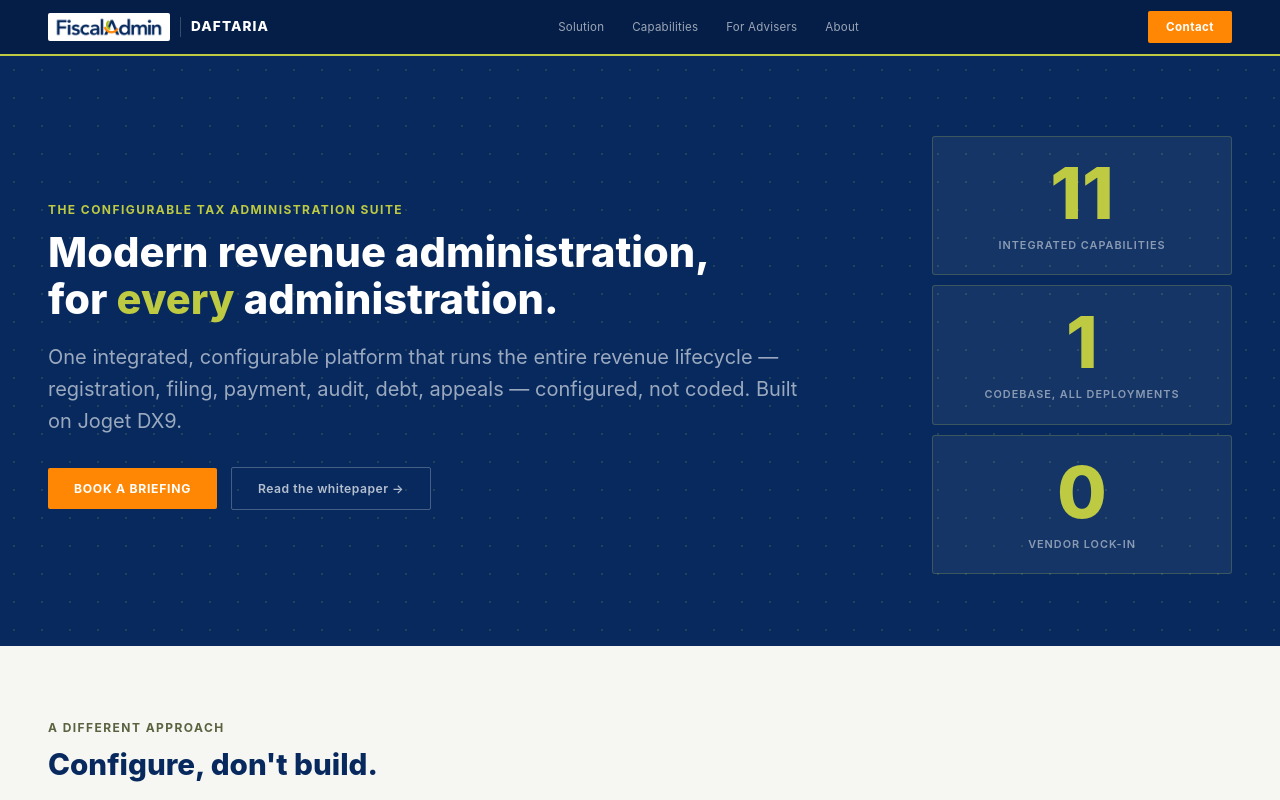
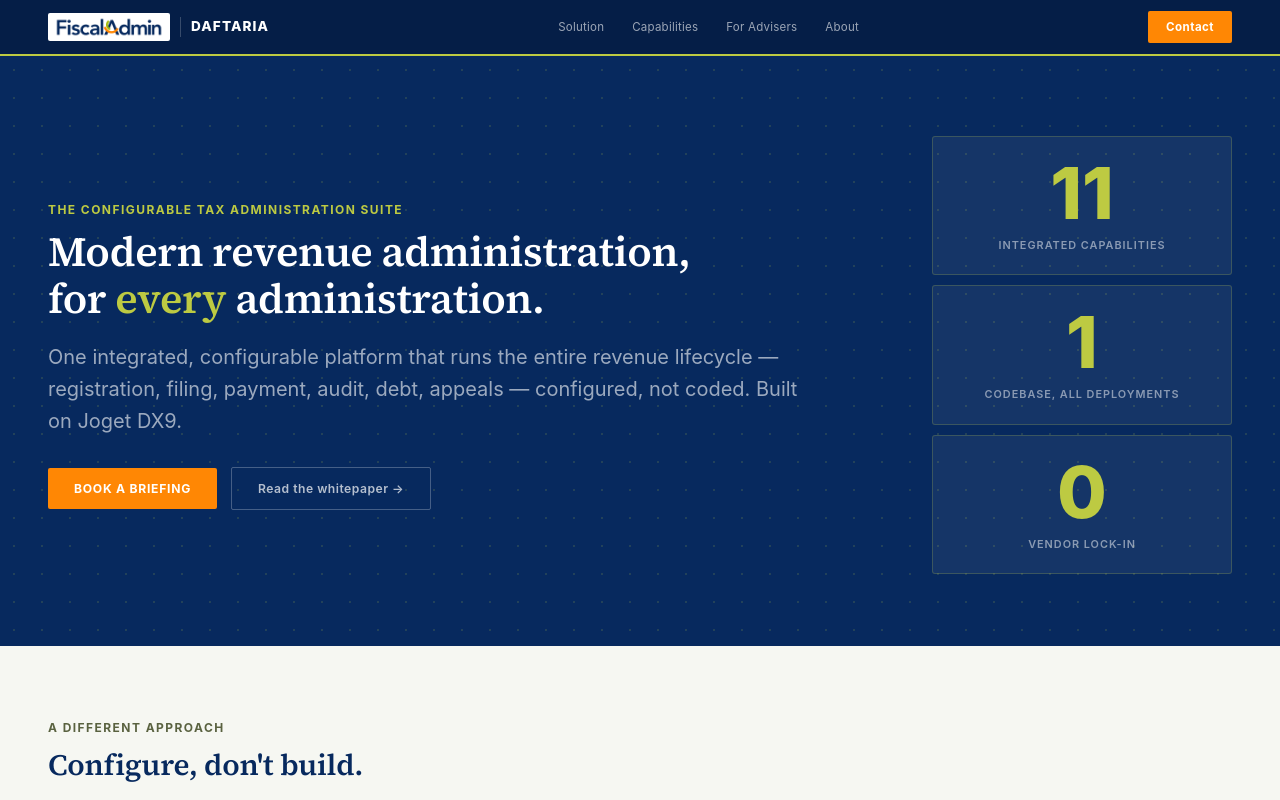
Before and after one commit to alaponin/daftaria-website, a React (Vite) app: page / in a window 1280 px wide. Shown: the top 800 px of the page. Built offline with nearby package versions, Linux system fonts and the light colour scheme.

Commit message:
feat(ui): add serif display font + tokens, reframe page meta

```diff
--- a/index.html
+++ b/index.html
@@ -4,8 +4,11 @@
     <meta charset="UTF-8" />
     <link rel="icon" type="image/png" href="/FiscalAdmin-copy-v.png" />
     <meta name="viewport" content="width=device-width, initial-scale=1.0" />
-    <meta name="description" content="Daftaria — The Configurable Tax Administration Suite. One integrated, configurable platform for the entire revenue lifecycle." />
-    <title>Daftaria — Modern Revenue Administration for Every Administration</title>
+    <meta name="description" content="Daftaria — a complete, modern tax administration you can own and afford, configured to your laws, not coded from scratch." />
+    <link rel="preconnect" href="https://fonts.googleapis.com" />
+    <link rel="preconnect" href="https://fonts.gstatic.com" crossorigin />
+    <link href="https://fonts.googleapis.com/css2?family=Source+Serif+4:opsz,wght@8..60,400;8..60,500;8..60,600&display=swap" rel="stylesheet" />
+    <title>Daftaria — A tax administration you can own and afford</title>
   </head>
   <body>
     <div id="root"></div>
--- a/src/index.css
+++ b/src/index.css
@@ -15,6 +15,7 @@
   --amber-muted:    #7a6020;
   --surface:        #ffffff;
   --on-dark-secondary: rgba(255, 255, 255, 0.6);
+  --serif: 'Source Serif 4', Georgia, 'Times New Roman', serif;
 }
 
 /* ── Reset ───────────────────────────────────────────── */
@@ -35,6 +36,15 @@ body {
   -webkit-font-smoothing: antialiased;
   -moz-osx-font-smoothing: grayscale;
   line-height: 1.6;
+}
+
+/* ── Display headings ────────────────────────────────── */
+h1, h2, h3, .display {
+  font-family: var(--serif);
+  font-weight: 600;
+  line-height: 1.12;
+  letter-spacing: -0.01em;
+  color: var(--text);
 }
 
 /* ── Shared typography utilities ─────────────────────── */
```
